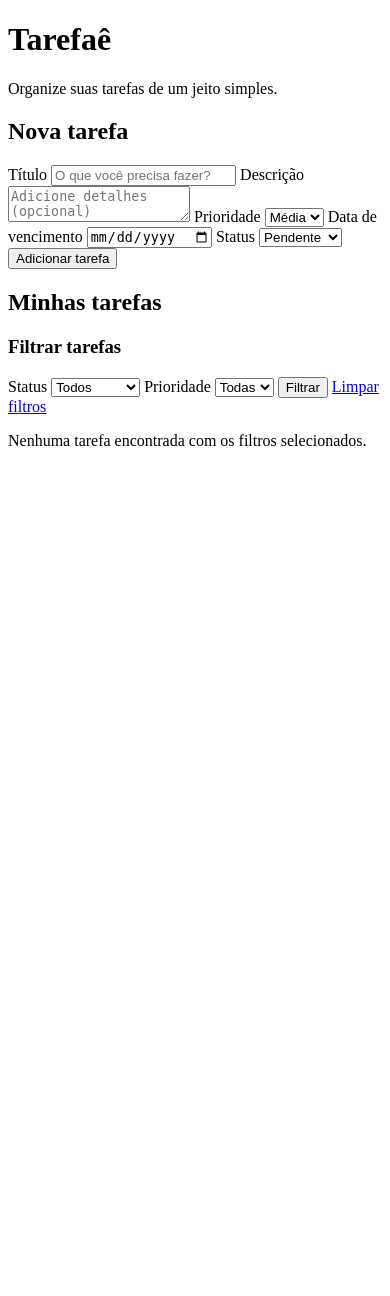
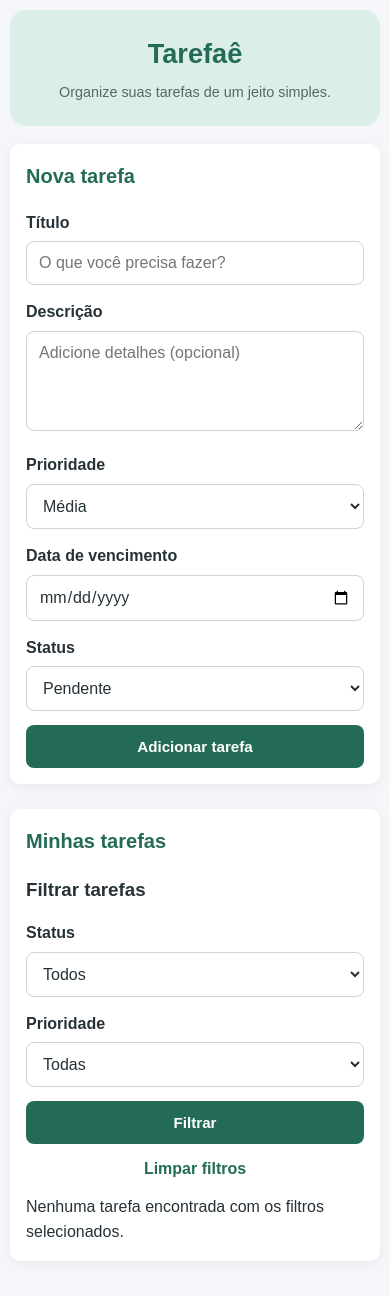
Before and after one commit to ScatachM/tarefae, a Flask app: page / in a window 390 px wide. Before the commit the page ends 446 px from the top, so only its background shows below. Run offline with Flask 3, Linux system fonts and the light colour scheme; data that the repository does not hold is empty.

Commit message:
feat(ui): implement responsive interface (#14)

```diff
--- /dev/null
+++ b/src/static/css/style.css
@@ -0,0 +1,257 @@
+/* ========================================
+   TAREFAÊ - ESTILIZAÇÃO
+   ======================================== */
+
+/* Configurações gerais */
+
+* {
+    margin: 0;
+    padding: 0;
+    box-sizing: border-box;
+}
+
+body {
+    font-family: Arial, Helvetica, sans-serif;
+    background-color: #f5f6fa;
+    color: #263238;
+    line-height: 1.6;
+    padding: 20px;
+}
+
+header {
+    text-align: center;
+    padding: 35px 20px;
+    background-color: #dceee8;
+    border-radius: 16px;
+    margin: 0 auto 30px;
+    max-width: 1000px;
+}
+
+header h1 {
+    color: #246b57;
+    font-size: 2.2rem;
+    margin-bottom: 5px;
+}
+
+header p {
+    color: #526b63;
+}
+
+/* Conteúdo principal */
+
+main {
+    max-width: 1000px;
+    margin: 0 auto;
+}
+
+section {
+    background-color: #ffffff;
+    padding: 25px;
+    margin-bottom: 25px;
+    border-radius: 14px;
+    box-shadow: 0 3px 12px rgba(0, 0, 0, 0.05);
+}
+
+h2 {
+    color: #246b57;
+    margin-bottom: 18px;
+}
+
+h3 {
+    margin-bottom: 12px;
+}
+
+/* Formulários */
+
+form {
+    margin-top: 15px;
+}
+
+label {
+    display: block;
+    font-weight: bold;
+    margin: 14px 0 6px;
+}
+
+input,
+textarea,
+select {
+    width: 100%;
+    padding: 12px;
+    border: 1px solid #ccd5d1;
+    border-radius: 8px;
+    font-size: 1rem;
+    font-family: inherit;
+    background-color: #ffffff;
+    color: #263238;
+}
+
+textarea {
+    min-height: 100px;
+    resize: vertical;
+}
+
+input:focus,
+textarea:focus,
+select:focus {
+    outline: 2px solid #6ba991;
+    border-color: #246b57;
+}
+
+/* Botões e links */
+
+button {
+    background-color: #246b57;
+    color: #ffffff;
+    border: none;
+    padding: 11px 18px;
+    border-radius: 8px;
+    font-size: 0.95rem;
+    font-weight: bold;
+    cursor: pointer;
+    margin-top: 14px;
+}
+
+button:hover {
+    background-color: #194f40;
+}
+
+a {
+    color: #246b57;
+    font-weight: bold;
+    text-decoration: none;
+}
+
+a:hover {
+    text-decoration: underline;
+}
+
+/* Cartões de tarefas */
+
+article {
+    background-color: #ffffff;
+    border: 1px solid #e1e8e4;
+    border-radius: 12px;
+    padding: 18px;
+    margin-bottom: 15px;
+}
+
+article h3 {
+    color: #246b57;
+    overflow-wrap: anywhere;
+}
+
+article p {
+    margin-bottom: 7px;
+    overflow-wrap: anywhere;
+}
+
+article form {
+    margin-top: 5px;
+}
+
+/* Tarefas atrasadas */
+
+.atrasada {
+    border: 2px solid #dc6262;
+    background-color: #fff1f1;
+}
+
+.aviso-atraso {
+    color: #b91c1c;
+    font-weight: bold;
+}
+
+/* Tarefas dentro do prazo */
+
+.no-prazo {
+    border: 1px solid #dce5df;
+}
+
+/* Filtros */
+
+section form a {
+    display: inline-block;
+    margin: 14px 0 0 12px;
+}
+
+/* Mensagens de erro */
+
+[role="alert"] {
+    color: #b91c1c;
+    background-color: #fff1f1;
+    border-radius: 8px;
+    padding: 12px;
+    margin-bottom: 15px;
+}
+
+/* ========================================
+   RESPONSIVIDADE
+   ======================================== */
+
+/* Tablets */
+
+@media (max-width: 768px) {
+
+    body {
+        padding: 14px;
+    }
+
+    header {
+        padding: 28px 15px;
+    }
+
+    header h1 {
+        font-size: 1.9rem;
+    }
+
+    section {
+        padding: 20px;
+    }
+}
+
+/* Celulares */
+
+@media (max-width: 480px) {
+
+    body {
+        padding: 10px;
+    }
+
+    header {
+        padding: 22px 12px;
+        margin-bottom: 18px;
+    }
+
+    header h1 {
+        font-size: 1.7rem;
+    }
+
+    header p {
+        font-size: 0.9rem;
+    }
+
+    section {
+        padding: 16px;
+        border-radius: 10px;
+    }
+
+    h2 {
+        font-size: 1.25rem;
+    }
+
+    article {
+        padding: 14px;
+    }
+
+    button {
+        width: 100%;
+        padding: 13px;
+    }
+
+    section form a {
+        display: block;
+        text-align: center;
+        margin: 12px 0;
+    }
+}
--- a/src/templates/editar.html
+++ b/src/templates/editar.html
@@ -4,6 +4,10 @@
 <head>
     <meta charset="UTF-8">
     <meta name="viewport" content="width=device-width, initial-scale=1.0">
+<link
+    rel="stylesheet"
+    href="{{ url_for('static', filename='css/style.css') }}"
+>
 
     <title>Editar tarefa | Tarefaê</title>
 </head>
--- a/src/templates/index.html
+++ b/src/templates/index.html
@@ -7,25 +7,10 @@
 
     <title>Tarefaê | Minhas tarefas</title>
 
-    <style>
-        .atrasada {
-            border: 2px solid #dc2626;
-            background-color: #fef2f2;
-            padding: 12px;
-            margin-bottom: 12px;
-        }
-
-        .no-prazo {
-            border: 1px solid #ccc;
-            padding: 12px;
-            margin-bottom: 12px;
-        }
-
-        .aviso-atraso {
-            color: #b91c1c;
-            font-weight: bold;
-        }
-    </style>
+    <link
+        rel="stylesheet"
+        href="{{ url_for('static', filename='css/style.css') }}"
+    >
 </head>
 
 <body>
```
